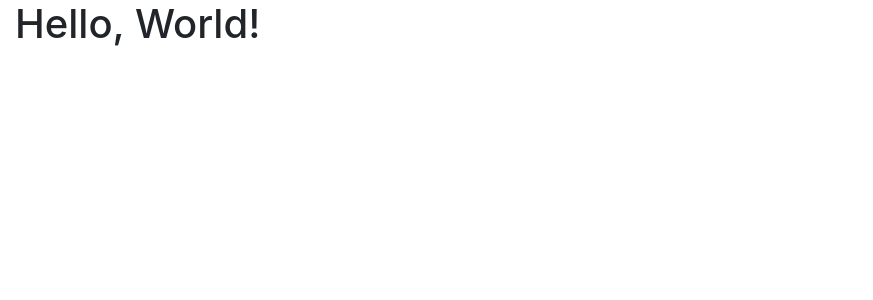
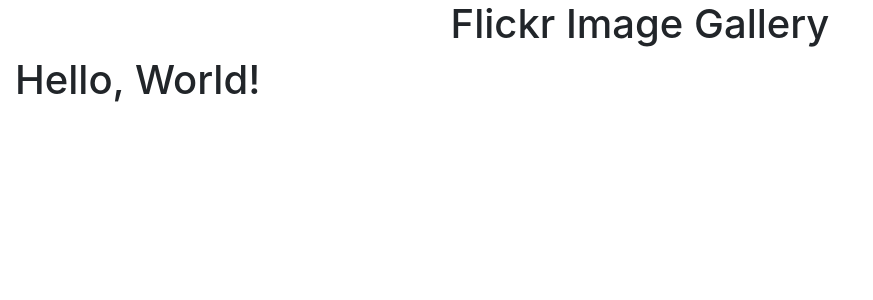
Before and after one commit to ZTMowrer947/FlickrImageGallery, a React app: page / in a window 1280 px wide. Shown: the top 300 px of the page, without its empty margins (0-873 px from the left). Built offline with nearby package versions, Linux system fonts and the light colour scheme; the HTML template or start-up script is replaced by a standard one.

Commit message:
Add Header component

```diff
--- a/src/App.tsx
+++ b/src/App.tsx
@@ -2,10 +2,12 @@
 import React from "react";
 import Container from "react-bootstrap/Container";
 import { hot } from "react-hot-loader/root";
+import Header from "./components/Header";
 
 // Component
 const App: React.FC = () => (
     <Container fluid>
+        <Header />
         <h1>Hello, World!</h1>
     </Container>
 );
--- /dev/null
+++ b/src/components/Header.tsx
@@ -0,0 +1,12 @@
+// Imports
+import React from "react";
+
+// Component
+const Header: React.FC = () => (
+    <header className="w-100">
+        <h1 className="text-center">Flickr Image Gallery</h1>
+    </header>
+);
+
+// Export
+export default Header;
```
